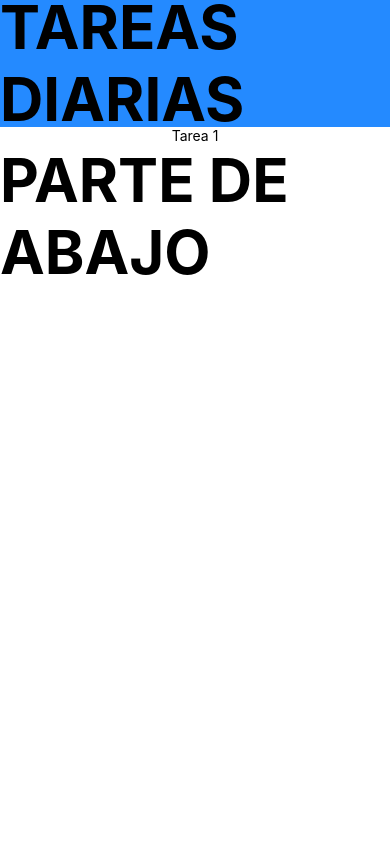
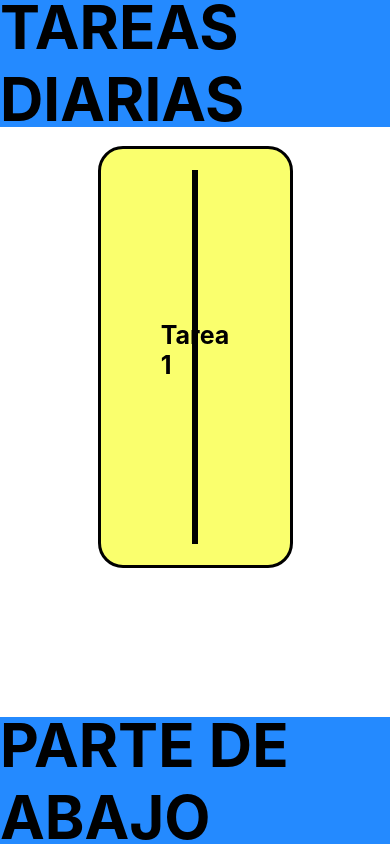
Before and after one commit to jmillangalvez/GuakasDGP, a React Native app in the folder agendaEscolar/: screen /DailyTasks in a window 390 px wide. Built offline with nearby package versions, Linux system fonts and the light colour scheme; no server answers.

Commit message:
commit inicial

```diff
--- a/agendaEscolar/App.js
+++ b/agendaEscolar/App.js
@@ -6,6 +6,7 @@ import login from './Login';
 import DailyTasks from './DailyTasks';
 import loginAdmin from './loginAdmin';
 import admin_main from './admin_main';
+import CreateNormalTask from './CreateNormalTask';
 
 const Stack = createNativeStackNavigator();
 
@@ -33,6 +34,10 @@ const App = () => {
           name="StudentSubmenu"
           component={studentSubmenu}
         />
+        <Stack.Screen
+          name="CreateNormalTask"
+          component={CreateNormalTask}
+        />
       </Stack.Navigator>
     </NavigationContainer>
   );
--- /dev/null
+++ b/agendaEscolar/CreateNormalTask.js
@@ -0,0 +1,78 @@
+import React, { Component } from "react";
+import { StatusBar } from 'expo-status-bar';
+import { StyleSheet, Button, Text, SafeAreaView, TouchableOpacity, View, TextInput} from 'react-native';
+import { NavigationContainer } from '@react-navigation/native';
+import { createNativeStackNavigator } from '@react-navigation/native-stack';
+import * as ScreenOrientation from 'expo-screen-orientation';
+import styles from './Styles';
+
+
+// Boceto 4: Pantalla principal del administrador
+// Para la navegacion, reemplazar adminMenu en navigation
+
+// Cambiar orientación de la pantalla
+async function changeScreenOrientation() {
+  await ScreenOrientation.lockAsync(ScreenOrientation.OrientationLock.LANDSCAPE_RIGHT);
+}
+
+class CreateNormalTask extends Component {
+  constructor(props) {
+    super(props);
+    this.state = { titulo: "", descripcion: "" };
+  };
+
+  createTask = () =>{
+    this.createTaskDB()
+  }
+
+  async createTaskDB() {
+    try {
+      const response = await fetch('http://localhost:8000/tasks/', {
+        method: 'POST',
+        mode: 'cors',
+        headers: {
+          Accept: 'application/json',
+          'Content-Type': 'application/json'
+        },
+        body: JSON.stringify({
+            title: this.state.titulo,
+            description: this.state.descripcion,
+            finished: 0,
+            taskDate: "2021-11-15"
+        })
+      });
+    } catch (error) {
+      console.log(error);
+    }
+  }
+
+  render (){
+    const { titulo, descripcion } = this.state;
+    changeScreenOrientation();
+    return(
+      <View style={styles.mainView}>
+        <View style={styles.goBackView}>
+          {/* Volver a la pantalla anterior */}
+          <TouchableOpacity onPress={() => this.props.navigation.navigate('admin_main')}>
+            <Text style={styles.loginAdminText}>Volver</Text>
+          </TouchableOpacity>
+        </View>
+
+        <View style={styles.fixToText}>
+            <Text>Introducir titulo</Text>
+            <TextInput placeholder="Titulo" onChangeText={(text) => this.setState({titulo: text})}></TextInput>
+        </View>
+        <View style={styles.fixToText}>
+            <Text>Introducir descripcion</Text>
+            <TextInput placeholder="descripcion" onChangeText={(text) => this.setState({descripcion: text})}></TextInput>
+        </View>
+
+        <TouchableOpacity onPress={this.createTask}>
+            <Text style={styles.loginAdminText}>Crear</Text>
+        </TouchableOpacity>
+      </View>
+    )
+  }
+}
+
+export default CreateNormalTask;
--- a/agendaEscolar/DailyTasks.js
+++ b/agendaEscolar/DailyTasks.js
@@ -2,7 +2,7 @@ import { StatusBar } from 'expo-status-bar';
 import React, { Fragment, useState, useRef, useEffect, Component } from "react";
 import { Text, SafeAreaView, TouchableOpacity, View, Image } from 'react-native';
 import * as ScreenOrientation from 'expo-screen-orientation';
-import styles from "./styles";
+import styles from "./Styles";
 
 async function changeScreenOrientation() {
     await ScreenOrientation.lockAsync(ScreenOrientation.OrientationLock.LANDSCAPE_RIGHT);
@@ -23,7 +23,7 @@ class DailyTasks extends Component {
     listTask = () => {
         return(
             <TouchableOpacity
-                style={styles.choosingbutton}
+                style={styles.choosingButton}
                 onPress={ () => this.props.navigation.navigate('Login') }
                 accessibilityLabel="Tarea seleccionada"
                 accessibilityRole="button"
--- a/agendaEscolar/Login.js
+++ b/agendaEscolar/Login.js
@@ -143,7 +143,7 @@ class login extends Component {
         {choosingStudent? this.choosingStudentView() : null}
         {idStudentChosen != -1? this.studentChosenView(idStudentChosen) : null}
         <View style={styles.enterButtonView}>
-          <TouchableOpacity style={styles.enterButtonTouch} onPress={() => this.props.navigation.navigate('') }>
+          <TouchableOpacity style={styles.enterButtonTouch} onPress={() => this.props.navigation.navigate('DailyTasks') }>
             <Image
             style={styles.image}
             source={require('./img/enter.png')}
@@ -152,7 +152,7 @@ class login extends Component {
           </TouchableOpacity>
         </View>
         <View style={styles.loginAdminView}>
-          <TouchableOpacity onPress={() => this.props.navigation.navigate('') }>
+          <TouchableOpacity onPress={() => this.props.navigation.navigate('LoginAdmin') }>
             <Text style={styles.loginAdminText}>Login Admin/Educador</Text>
           </TouchableOpacity>
         </View>
--- a/agendaEscolar/Styles.js
+++ b/agendaEscolar/Styles.js
@@ -68,7 +68,7 @@ const styles = StyleSheet.create({
     choosingButton:  {
       height: '90%',
       borderWidth: 3,
-      fontSize: 25,
+      fontSize: 15,
       fontWeight: 'bold',
       flex: 1,
       alignItems: 'center',
@@ -77,7 +77,7 @@ const styles = StyleSheet.create({
     },
     buttonText: {
       marginBottom: 15,
-      fontSize: 25,
+      fontSize: 5,
       fontWeight: 'bold',
     },
     choosingStudentView: {
@@ -158,7 +158,6 @@ const styles = StyleSheet.create({
       height: '100%',
     },
     goBackView: {
-      position: 'absolute',
       margin: 10,
       left: 5,
       top: 5,
@@ -172,7 +171,39 @@ const styles = StyleSheet.create({
     buttonText: {
       fontSize: 40,
       textAlign: 'center',
-      },
+    },
+    dailyTaskView: {
+      marginTop: '5%',
+      width: '50%',
+      height: '50%',
+      backgroundColor: "#faff6d",
+      alignItems: 'center',
+      justifyContent: 'center',
+      borderRadius: 25,
+      borderWidth: 3
+    },
+    dailyTaks: {
+      marginBottom: 15,
+      marginLeft: 100,
+      marginRight: 100,
+      fontSize: 25,
+      fontWeight: 'bold'
+    },
+    arrowButtonDailyTasks: {
+      flex: 0.5,
+      width: 100,
+      height: 100,
+      margin: 45,
+    },
+    bottomBanner: {
+      backgroundColor: '#248aff',
+      width: '100%',
+      height: '15%',
+      alignItems: 'center',
+      justifyContent: 'center',
+      position: 'absolute',
+      bottom: 0
+    },
   });
 
   export default styles;
--- a/agendaEscolar/admin_main.js
+++ b/agendaEscolar/admin_main.js
@@ -16,19 +16,26 @@ async function changeScreenOrientation() {
 }
 
 
-function adminMenu({navigation}) {
+class adminMenu extends Component {
+  constructor(props) {
+    super(props);
+    const data = require('./data/tasks.json');
+    const allTasks = data.tasks;
+    this.state = { tasks: {}, currentTask: 0, currentName: "" };
+    this.state.tasks = allTasks.filter(function(task){
+        if (!task.completed) return task;
+    });
+    this.state.currentName = this.state.tasks[0].name;
+  };
+
+  render (){
     changeScreenOrientation();
-  return (
-    <View style={styles.container}>
-      <ScrollView style={styles.scrollView}>
-
+    return(
+      <View style={styles.mainView}>
         <View style={styles.goBackView}>
           {/* Volver a la pantalla anterior */}
-        <TouchableOpacity onPress={() => this.props.navigation.navigate('adminMenu')}>
-          <Button
-          title="Salir"
-          accessibilityLabel="Volver al inicio de sesión"
-          />
+          <TouchableOpacity onPress={() => this.props.navigation.navigate('Login')}>
+            <Text style={styles.loginAdminText}>Volver</Text>
           </TouchableOpacity>
         </View>
 
@@ -46,28 +53,14 @@ function adminMenu({navigation}) {
 
           {/* Ir al menu de tareas (Boceto 11)*/}
           <View style={styles.enterButtonView}>
-          <TouchableOpacity style={styles.enterButtonTouch} onPress={() => this.props.navigation.navigate('adminMenu') }>
-            <Button
-              title="Tareas"
-              accessibilityLabel="Gestionar las tareas"
-            />
+            <TouchableOpacity style={styles.enterButtonTouch} onPress={() => this.props.navigation.navigate('CreateNormalTask') }>
+              <Text style={styles.loginAdminText}>Tareas</Text>
             </TouchableOpacity>
           </View>
         </View>
-
-      <View style={styles.enterButtonView}>
-        {/* Ir al menu de docs (Boceto 10) */}
-        <TouchableOpacity style={styles.enterButtonTouch} onPress={() => this.props.navigation.navigate('adminMenu') }>
-          <Button
-            title="Documentos"
-            accessibilityLabel="Menu de documentos"
-          />
-        </TouchableOpacity>
       </View>
-      </ScrollView>
-    </View>
-
     )
+  }
 }
 
 export default adminMenu;
--- a/agendaEscolar/data/admin.json
+++ b/agendaEscolar/data/admin.json
@@ -11,6 +11,10 @@
         {
             "name": "Profesor3",
             "password": "1234"
+        },
+        {
+            "name": "1",
+            "password": "1"
         }
     ]
 }
--- a/agendaEscolar/loginAdmin.js
+++ b/agendaEscolar/loginAdmin.js
@@ -37,6 +37,9 @@ class loginAdmin extends Component {
           "Authentication Error",
           "Nombre de usuario o contraseña incorrectos. Por favor, vuelva a introducirlos de nuevo.",
       )
+    }else{
+      this.props.navigation.navigate('admin_main')
+      console.log("Entra")
     }
 
   };
@@ -76,7 +79,7 @@ class loginAdmin extends Component {
 
     changeScreenOrientation();
     return (
-      <View style={styles.container}>
+      <View style={styles.mainView}>
         <SafeAreaView style={styles.banner}>
           <Text style={styles.headerText} value="LOGIN ADMIN">LOGIN ADMIN</Text>
         </SafeAreaView>
--- a/agendaEscolar/package.json
+++ b/agendaEscolar/package.json
@@ -11,7 +11,7 @@
     "@react-navigation/native": "^6.0.6",
     "@react-navigation/native-stack": "^6.2.5",
     "expo": "~43.0.0",
-    "expo-screen-orientation": "^4.0.3",
+    "expo-screen-orientation": "~4.0.3",
     "expo-status-bar": "~1.1.0",
     "react": "17.0.1",
     "react-dom": "17.0.1",
```
Lines whose indentation alone changed are shown as unchanged.
